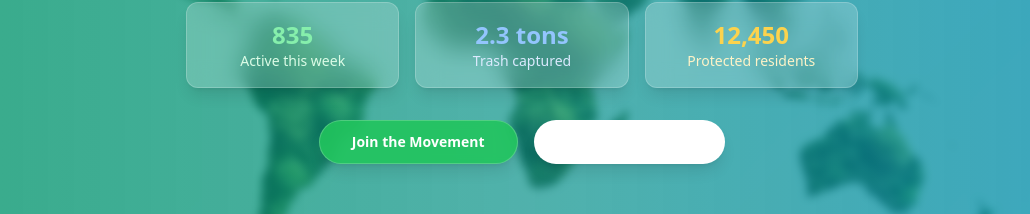
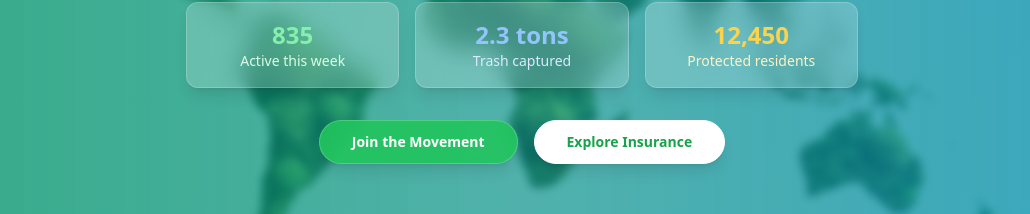
Before and after one commit to YeWai02/resilient-green-nest, a React (Vite) app: page / in a window 1280 px wide. Shown: the part 407-621 px from the top of the page, without its empty margins (118-1148 px from the left). Built offline with nearby package versions, Linux system fonts and the light colour scheme.

Commit message:
Fix: Change background and text colors
Change the background color to white and text color to green.

```diff
--- a/src/pages/Index.tsx
+++ b/src/pages/Index.tsx
@@ -87,7 +87,7 @@ const Index = () => {
               <Button size="lg" className="bg-green-500/90 backdrop-blur-sm hover:bg-green-600/90 text-white px-8 py-3 rounded-full font-semibold transform hover:scale-105 transition-all duration-200 border border-white/20 shadow-lg" onClick={() => setIsLoggedIn(true)}>
                 Join the Movement
               </Button>
-              <Button size="lg" variant="outline" onClick={() => setActiveTab("insurance")} className="border-white/30 hover:bg-white/20 backdrop-blur-sm px-8 py-3 rounded-full font-semibold transform hover:scale-105 transition-all duration-200 text-white shadow-lg">
+              <Button size="lg" variant="outline" onClick={() => setActiveTab("insurance")} className="bg-white hover:bg-white/90 text-green-600 hover:text-green-700 border-white px-8 py-3 rounded-full font-semibold transform hover:scale-105 transition-all duration-200 shadow-lg">
                 Explore Insurance
               </Button>
             </div>
```
